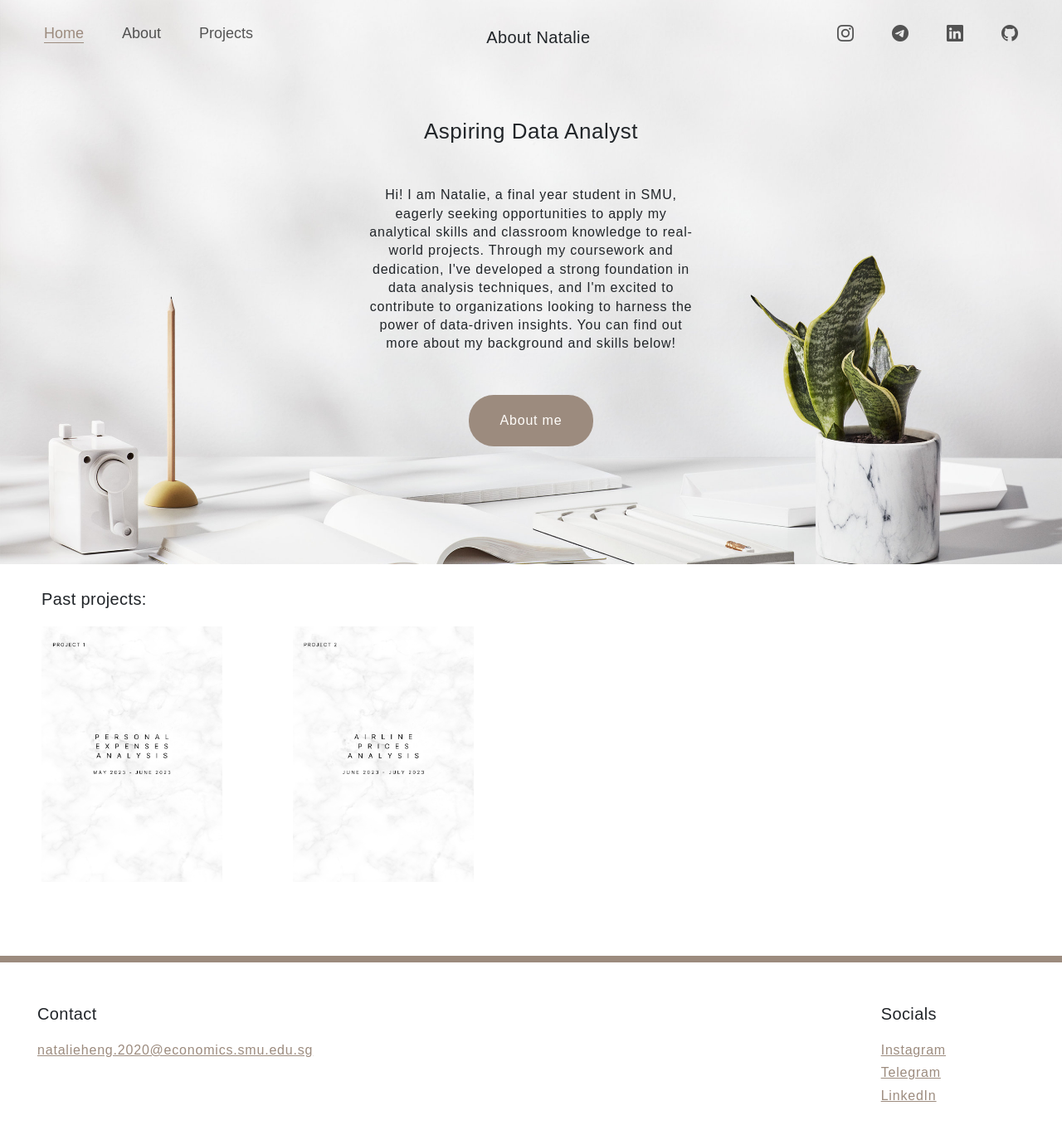
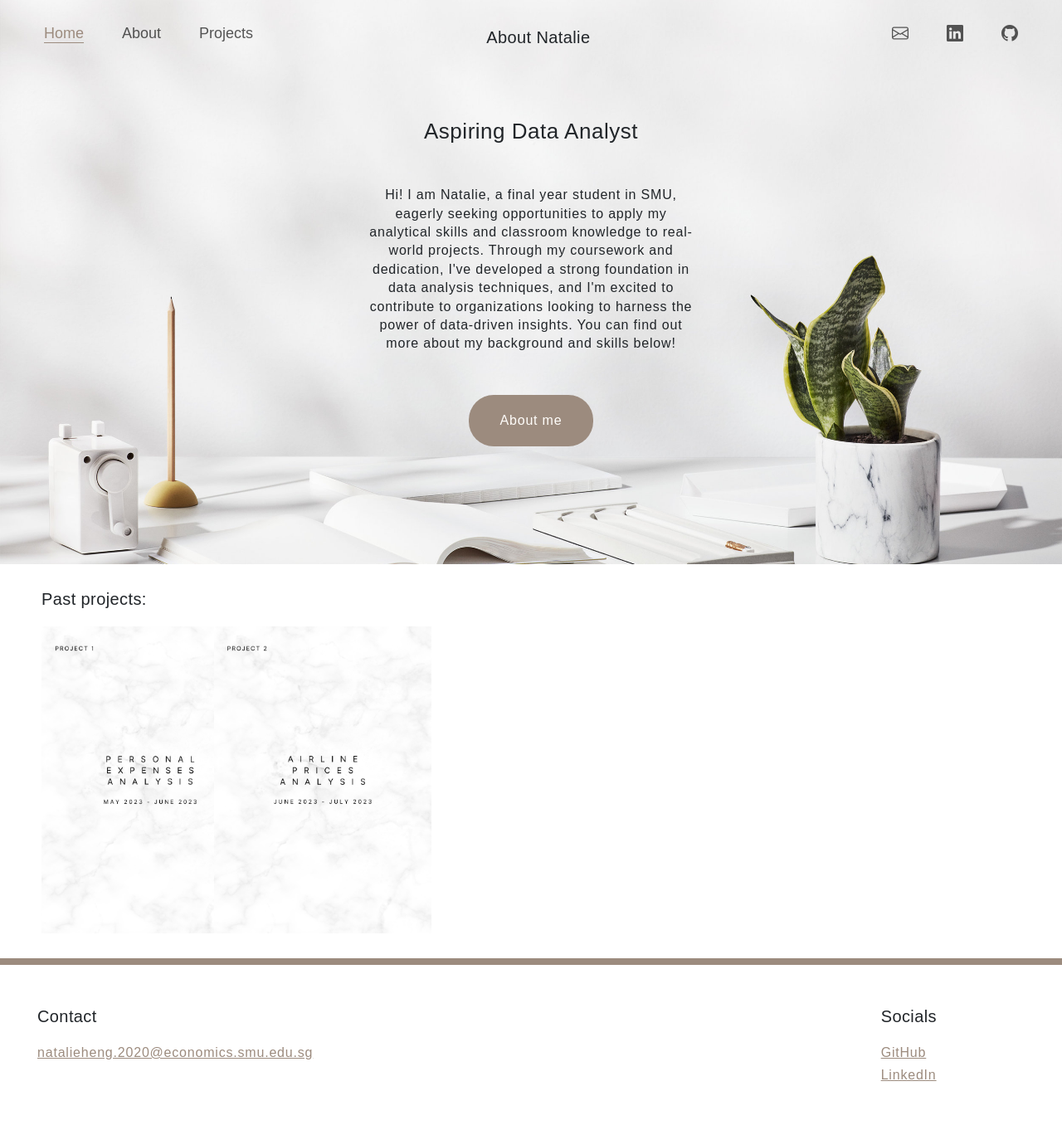
Before and after one commit to natalieheng/aboutNat, a Vue app: page / in a window 1280 px wide. Shown: the whole page at 83% size. Built offline with nearby package versions, Linux system fonts and the light colour scheme.

Commit message:
Last changes

```diff
--- a/src/components/layouts/Footer.vue
+++ b/src/components/layouts/Footer.vue
@@ -12,9 +12,14 @@
                 <div class="col-sm-2 py-4">
                     <div class="row">
                         <div class="heading-4 pb-3">Socials</div>
-                        <a class="paragraph-3 color-brown">Instagram</a>
-                        <a class="paragraph-3 color-brown mt-1">Telegram</a>
-                        <a class="paragraph-3 color-brown mt-1">LinkedIn</a>
+                        <a class="paragraph-3 color-brown" href="https://github.com/natalieheng"
+                            >GitHub</a
+                        >
+                        <a
+                            class="paragraph-3 color-brown mt-1"
+                            href="https://linkedin.com/in/natalie-heng-shu-hui"
+                            >LinkedIn</a
+                        >
                     </div>
                 </div>
             </div>
--- a/src/components/layouts/NavLinks.vue
+++ b/src/components/layouts/NavLinks.vue
@@ -21,16 +21,19 @@
     <!-- At the end -->
     <ul class="navbar-nav ms-auto mb-2 mb-lg-0">
         <li class="nav-item" data-bs-dismiss="offcanvas">
-            <a class="nav-link" href="#"><i class="bi bi-instagram"></i> </a>
+            <a class="nav-link" href="mailto:nataliehengsh@gmail.com"
+                ><i class="bi bi-envelope"></i>
+            </a>
         </li>
         <li class="nav-item" data-bs-dismiss="offcanvas">
-            <a class="nav-link" href="#"><i class="bi bi-telegram"></i> </a>
+            <a class="nav-link" href="https://linkedin.com/in/natalie-heng-shu-hui"
+                ><i class="bi bi-linkedin"></i>
+            </a>
         </li>
         <li class="nav-item" data-bs-dismiss="offcanvas">
-            <a class="nav-link" href="#"><i class="bi bi-linkedin"></i> </a>
-        </li>
-        <li class="nav-item" data-bs-dismiss="offcanvas">
-            <a class="nav-link" href="#"><i class="bi bi-github"></i> </a>
+            <a class="nav-link" href="https://github.com/natalieheng"
+                ><i class="bi bi-github"></i>
+            </a>
         </li>
     </ul>
 </template>
--- a/src/views/HomeView.vue
+++ b/src/views/HomeView.vue
@@ -35,10 +35,8 @@
         <div class="container-fluid p-0" id="project-background">
             <p class="heading-4 past-projects">Past projects:</p>
             <!-- Links to past projects -->
-            <!-- <router-link to="/" tag="img" src="https://www.petfinder.com/wp-content/uploads/2012/11/91615172-find-a-lump-on-cats-skin-632x475.jpg"></router-link> -->
-
-            <div class="row past-projects">
-                <div class="col-lg-3 col-md-4 col-6">
+            <div class="row past-projects pe-2">
+                <div class="col-xl-2 col-lg-3 col-md-4 col-12">
                     <RouterLink to="/projects/personal-expenses" class="d-inline">
                         <img
                             src="@/assets/project-images/cover-1.png"
@@ -47,7 +45,7 @@
                         />
                     </RouterLink>
                 </div>
-                <div class="col-lg-3 col-md-4 col-6">
+                <div class="col-xl-2 col-lg-3 col-md-4 col-12 pe-2">
                     <RouterLink to="/projects/airfare-analysis" class="d-inline">
                         <img
                             src="@/assets/project-images/cover-2.png"
@@ -72,7 +70,6 @@
 #project-background {
     border-bottom: 8px solid var(--color-brown);
     padding: 20px;
-    height: 22.5rem;
     margin-top: 1.5rem;
 }
 
@@ -101,10 +98,8 @@
 }
 
 img {
-    height: auto;
-    min-width: 80%;
-    max-width: 100%;
-    min-height: 60%;
-    max-width: 60%;
+    height: 20rem;
+    width: auto;
+    padding-bottom: 1.5rem;
 }
 </style>
--- a/src/views/ProjectsHomeView.vue
+++ b/src/views/ProjectsHomeView.vue
@@ -4,21 +4,21 @@
             <!-- Featuring projects -->
             <div class="container-xxl">
                 <div class="row">
-                    <div class="col-lg-6 pb-4 d-flex justify-content-center">
-                        <RouterLink to="/projects/personal-expenses">
+                    <div class="col-lg-6 pb-4 text-center">
+                        <RouterLink to="/projects/personal-expenses" class="d-inline">
                             <img
                                 src="@/assets/project-images/cover-1.png"
                                 alt="Project 1"
-                                class="mx-auto d-block"
+                                class="d-inline"
                             />
                         </RouterLink>
                     </div>
-                    <div class="col-lg-6 pb-4 d-flex justify-content-center">
-                        <RouterLink to="/projects/airfare-analysis">
+                    <div class="col-lg-6 pb-4 text-center">
+                        <RouterLink to="/projects/airfare-analysis" class="d-inline">
                             <img
                                 src="@/assets/project-images/cover-2.png"
                                 alt="About image"
-                                class="mx-auto d-block"
+                                class="d-inline"
                             />
                         </RouterLink>
                     </div>
--- a/src/views/projects/AirfareAnalysisView.vue
+++ b/src/views/projects/AirfareAnalysisView.vue
@@ -32,6 +32,14 @@
                                     this project compared to the first one, however, I also managed
                                     to learn and pick up more data cleaning and visualization skills
                                     with this project.
+                                </p>
+                                <p class="paragraph-3 col-12">
+                                    Github repository:
+                                    <a
+                                        class="paragraph-3"
+                                        href="https://github.com/natalieheng/Project-2-Airline-Flight-Fares"
+                                        >Link</a
+                                    >
                                 </p>
                                 <p class="heading-4 col-12">Languages used :</p>
                                 <div class="col-12 pb-3 paragraph-3">
--- a/src/views/projects/PersonalExpensesView.vue
+++ b/src/views/projects/PersonalExpensesView.vue
@@ -32,7 +32,14 @@
                                     spending as I would know which categories I can save more in.
                                     Lastly, I worked on a simple dashboard to show my findings.
                                 </p>
-                                <p class="paragraph-3 col-12">Github repository:</p>
+                                <p class="paragraph-3 col-12">
+                                    Github repository:
+                                    <a
+                                        class="paragraph-3"
+                                        href="https://github.com/natalieheng/Project-1---Purchases-and-Transaction"
+                                        >Link</a
+                                    >
+                                </p>
                                 <p class="heading-4 col-12">Languages used :</p>
                                 <div class="col-12 pb-3 paragraph-3">
                                     <span class="badge ms-0">Python</span>
```
